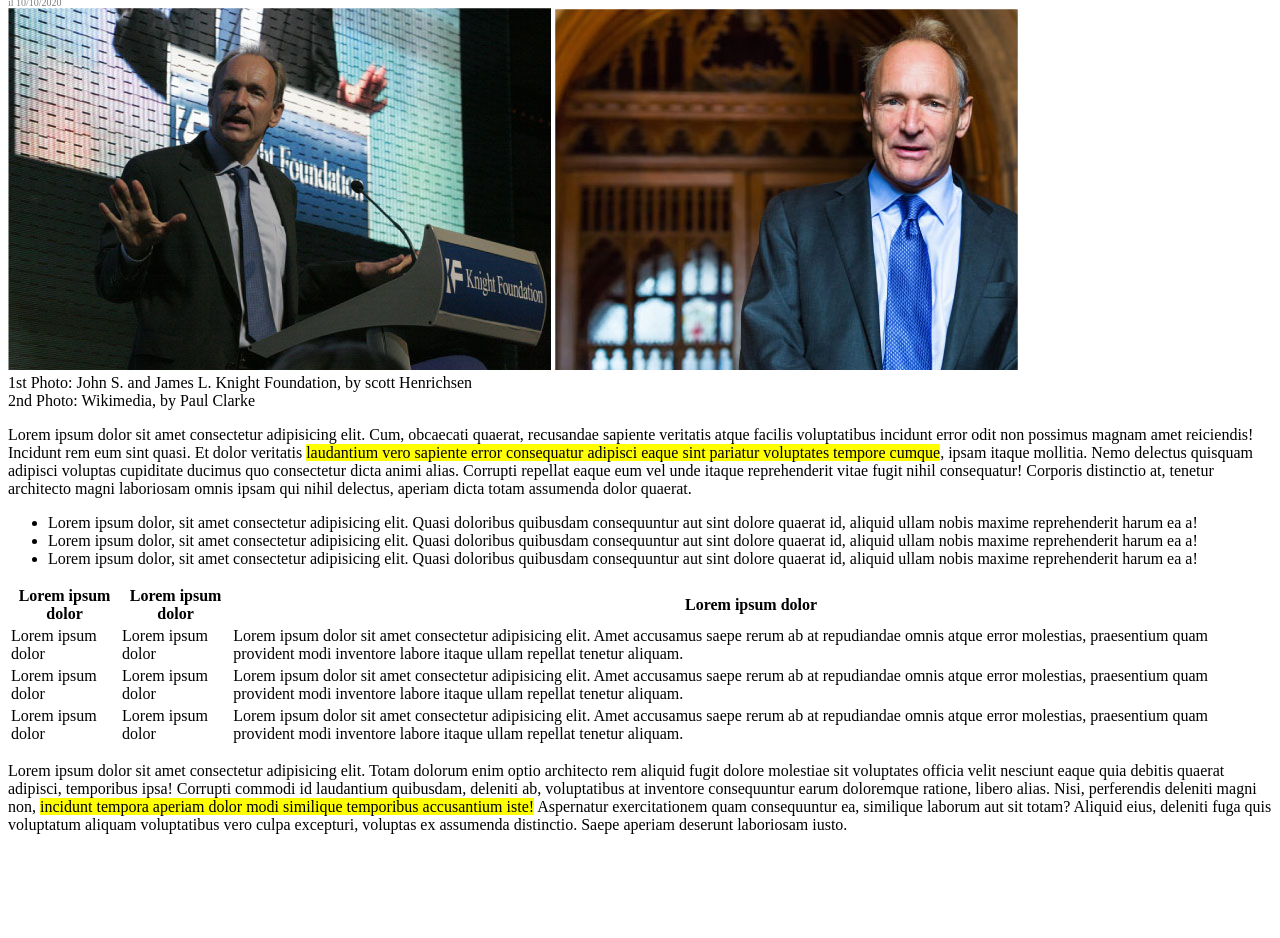
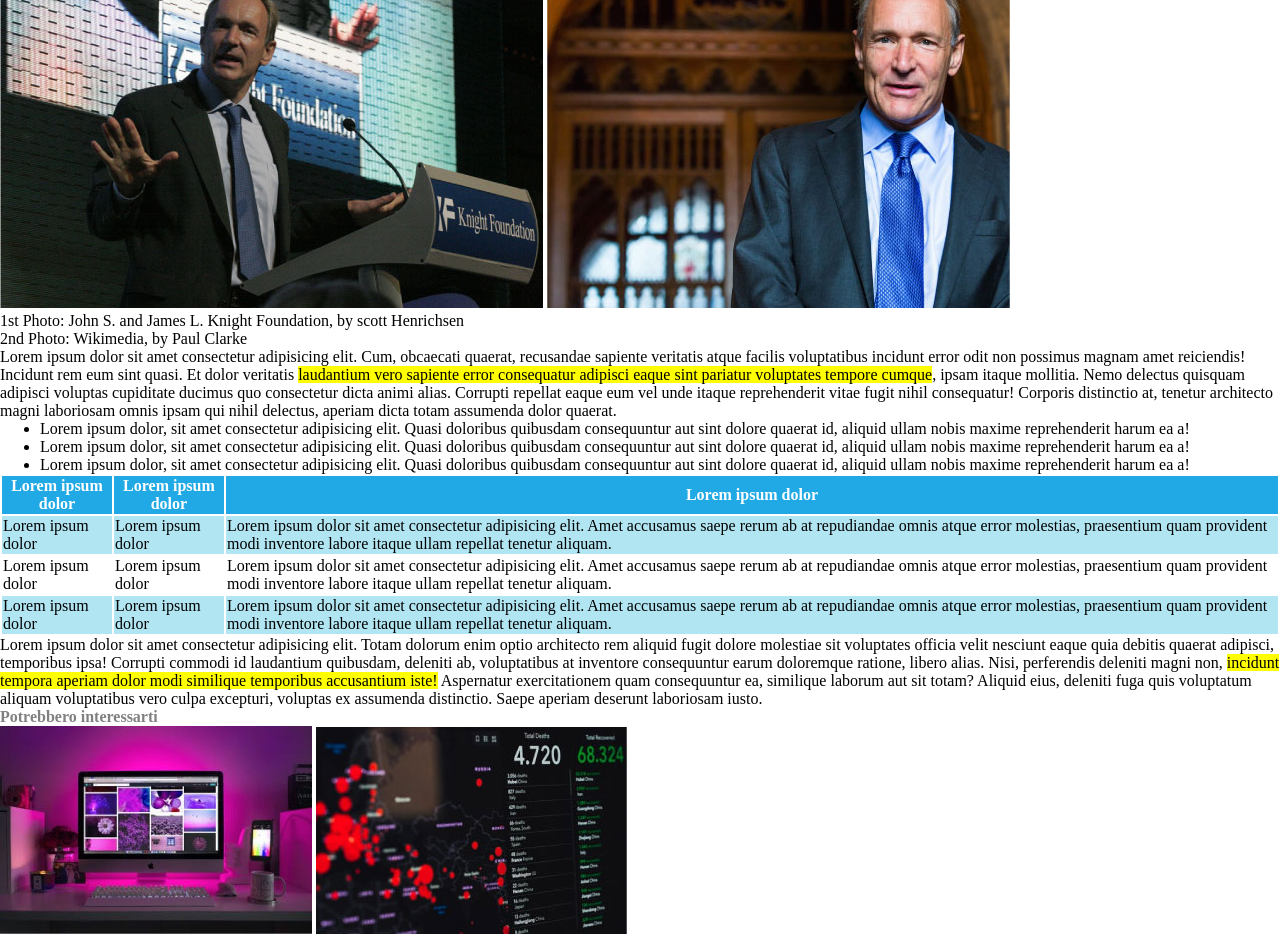
Before and after one commit to ghiottoandrea/html-css-booleaner, a plain HTML site: page index.html in a window 1280 px wide. Shown: the part 221-1159 px from the top of the page. Before the commit the page ends 1071 px from the top, so only its background shows below. Drawn offline with Linux system fonts and the light colour scheme.

Commit message:
Add footer

```diff
--- a/assets/style.css
+++ b/assets/style.css
@@ -1,4 +1,8 @@
 
+*{
+    margin: 0;
+
+}
 header{
     background-repeat: repeat;
     background-color:#4ea0ff;
@@ -33,3 +37,17 @@ h1{
 .evidenzia{
     background-color: yellow;
 }
+
+thead{
+    color: white;
+    background-color: #20a9e5;
+}
+
+.sfondo_azzurro{
+    background-color:#b1e5f2 ;
+
+}
+
+h4{
+    color: #808080;
+}
--- a/index.html
+++ b/index.html
@@ -44,7 +44,7 @@
                 </tr>
             </thead>
             <tbody>
-                <tr>
+                <tr class="sfondo_azzurro">
                     <td>Lorem ipsum dolor</td>
                     <td>Lorem ipsum dolor</td>
                     <td>Lorem ipsum dolor sit amet consectetur adipisicing elit. Amet accusamus saepe rerum ab at repudiandae omnis atque error molestias, praesentium quam provident modi inventore labore itaque ullam repellat tenetur aliquam.</td>
@@ -54,7 +54,7 @@
                     <td>Lorem ipsum dolor</td>
                     <td>Lorem ipsum dolor sit amet consectetur adipisicing elit. Amet accusamus saepe rerum ab at repudiandae omnis atque error molestias, praesentium quam provident modi inventore labore itaque ullam repellat tenetur aliquam.</td>
                 </tr>
-                <tr>
+                <tr class="sfondo_azzurro">
                     <td>Lorem ipsum dolor</td>
                     <td>Lorem ipsum dolor</td>
                     <td>Lorem ipsum dolor sit amet consectetur adipisicing elit. Amet accusamus saepe rerum ab at repudiandae omnis atque error molestias, praesentium quam provident modi inventore labore itaque ullam repellat tenetur aliquam.</td>
@@ -68,7 +68,9 @@
     </main>
 
     <footer>
-
+        <h4>Potrebbero interessarti</h4>
+        <img src="./assets/img/monitor.jpg" alt="">
+        <img src="./assets/img/graph.jpg" alt="">
     </footer>
 
 
```
